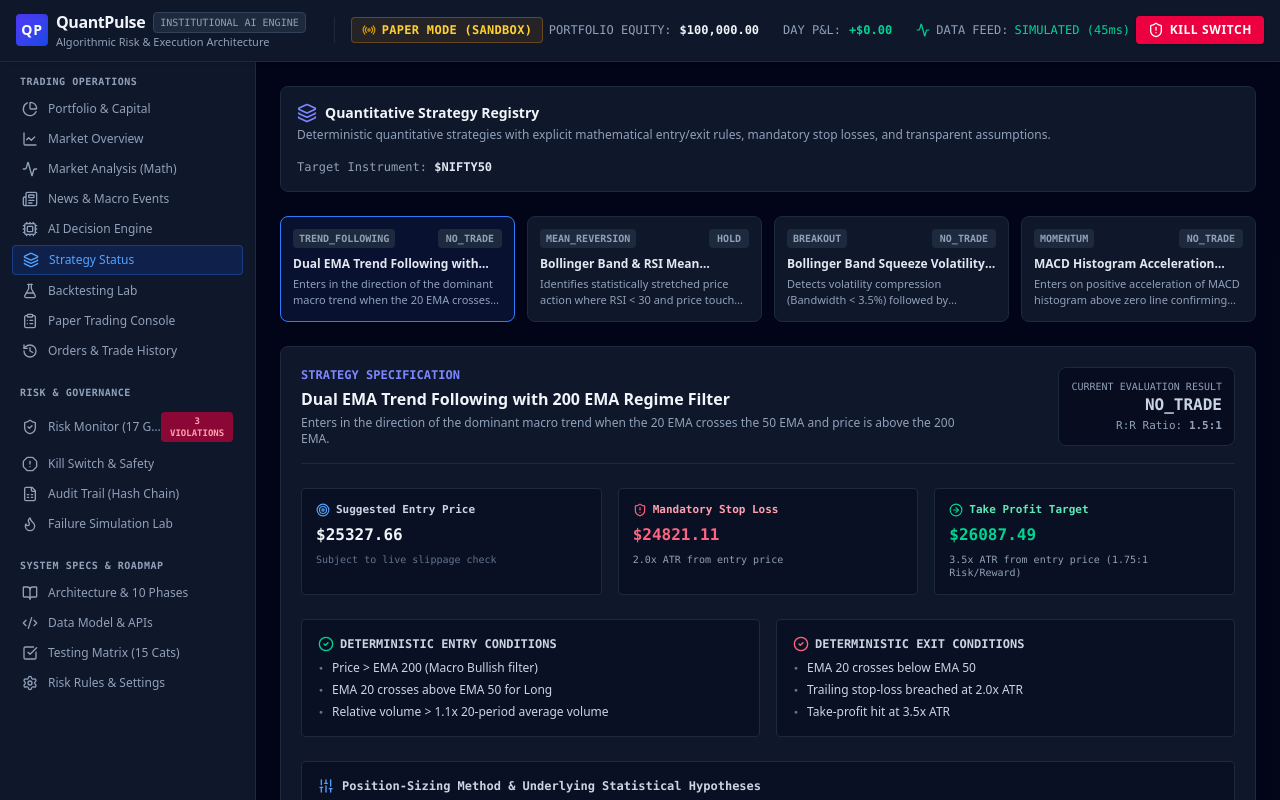
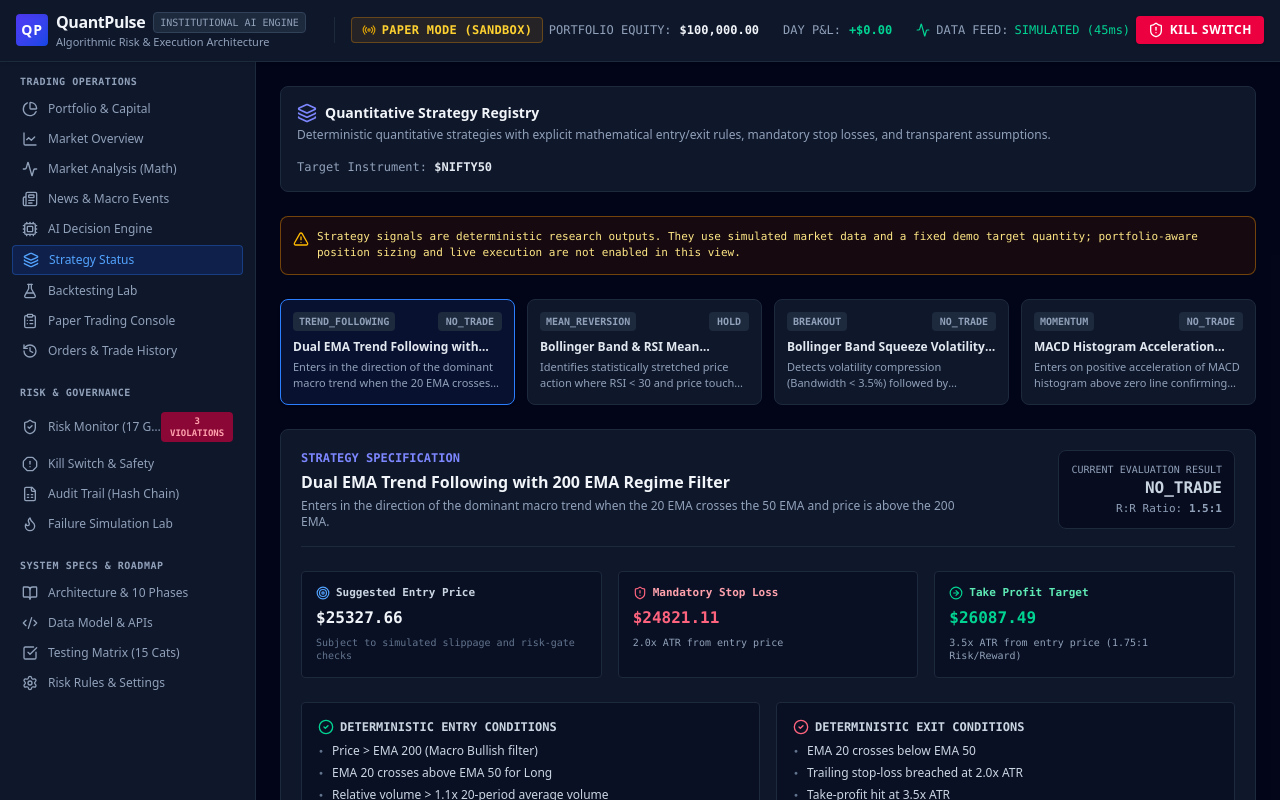
Before and after one commit to smurari229-ai/QuantPulse, a React (Vite) app: page / in a window 1280 px wide. Both pictures are taken after a click on the button "Strategy Status". Shown: the top 800 px of the page. Built offline with nearby package versions, Linux system fonts and the light colour scheme.

Commit message:
fix: disclose strategy demo sizing and simulated execution assumptions

```diff
--- a/src/components/views/StrategyStatusView.tsx
+++ b/src/components/views/StrategyStatusView.tsx
@@ -2,7 +2,7 @@ import React, { useState } from 'react';
 import { REGISTERED_STRATEGIES, evaluateStrategySignal } from '../../engines/strategyEngine';
 import { StrategyDefinition, StrategySignalOutput } from '../../types/strategy';
 import { OHLCV } from '../../types/market';
-import { Layers, ShieldAlert, ArrowRightCircle, Target, CheckCircle2, Sliders } from 'lucide-react';
+import { Layers, ShieldAlert, ArrowRightCircle, Target, CheckCircle2, Sliders, AlertTriangle } from 'lucide-react';
 
 interface StrategyStatusViewProps {
   symbol: string;
@@ -31,6 +31,11 @@ export const StrategyStatusView: React.FC<StrategyStatusViewProps> = ({ symbol,
         <div className="text-xs font-mono text-slate-400">
           Target Instrument: <strong className="text-slate-200">${symbol}</strong>
         </div>
+      </div>
+
+      <div className="bg-amber-950/30 border border-amber-500/40 rounded-lg p-3 flex items-start space-x-2 text-[11px] text-amber-200 font-mono">
+        <AlertTriangle className="w-4 h-4 text-amber-400 shrink-0 mt-0.5" />
+        <span>Strategy signals are deterministic research outputs. They use simulated market data and a fixed demo target quantity; portfolio-aware position sizing and live execution are not enabled in this view.</span>
       </div>
 
       {/* Strategy Selectors */}
@@ -98,7 +103,7 @@ export const StrategyStatusView: React.FC<StrategyStatusViewProps> = ({ symbol,
               <span>Suggested Entry Price</span>
             </div>
             <div className="text-base font-bold text-slate-100">${signalOutput.suggestedEntry.toFixed(2)}</div>
-            <div className="text-[10px] text-slate-500">Subject to live slippage check</div>
+            <div className="text-[10px] text-slate-500">Subject to simulated slippage and risk-gate checks</div>
           </div>
 
           <div className="p-3.5 bg-slate-950/40 rounded border border-slate-800 space-y-1.5">
@@ -166,7 +171,7 @@ export const StrategyStatusView: React.FC<StrategyStatusViewProps> = ({ symbol,
                 {selectedStrategy.positionSizingMethod}
               </span>
               <p className="text-[11px] text-slate-400 mt-1">
-                Calculates lot size based on distance between entry and stop loss divided by maximum permitted dollar risk per trade.
+                Strategy metadata describes the intended sizing method. The current research signal output uses a fixed demo target quantity of 10 and does not calculate portfolio-aware sizing.
               </p>
             </div>
             <div>
```
